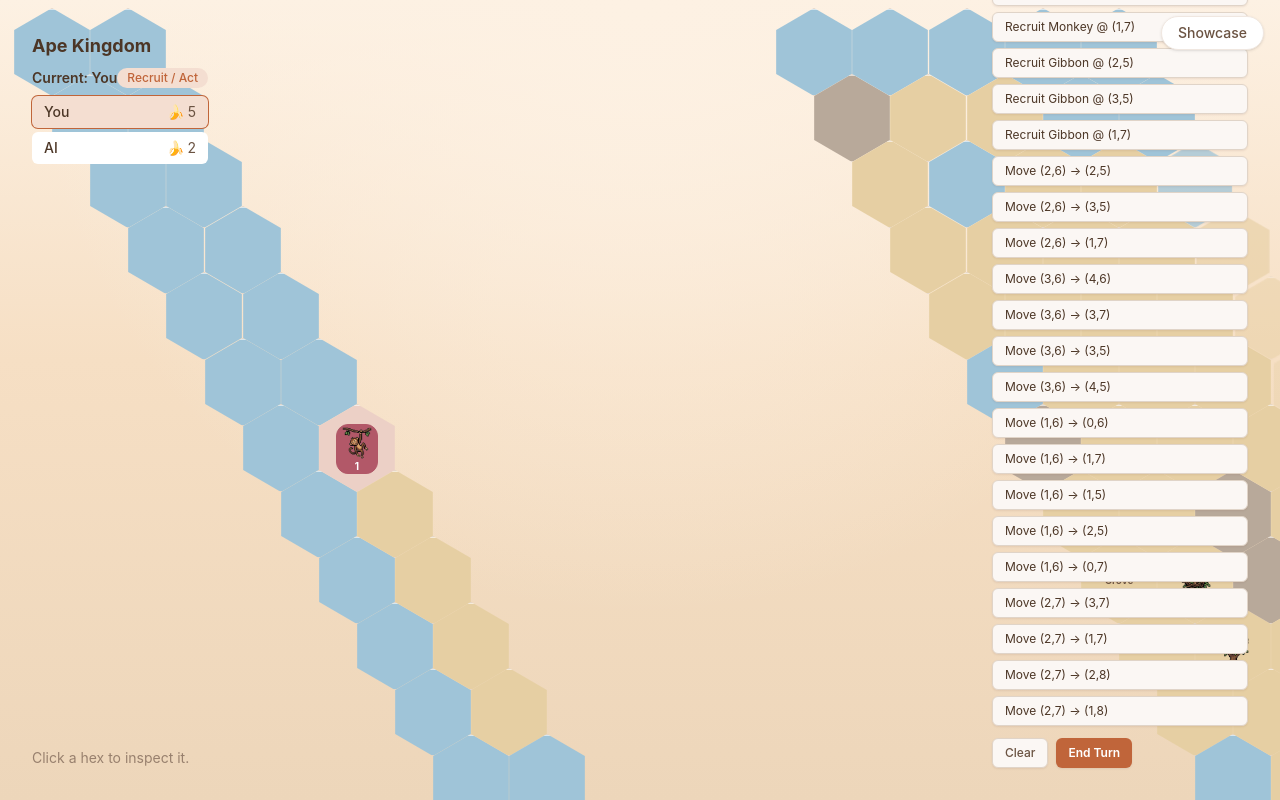
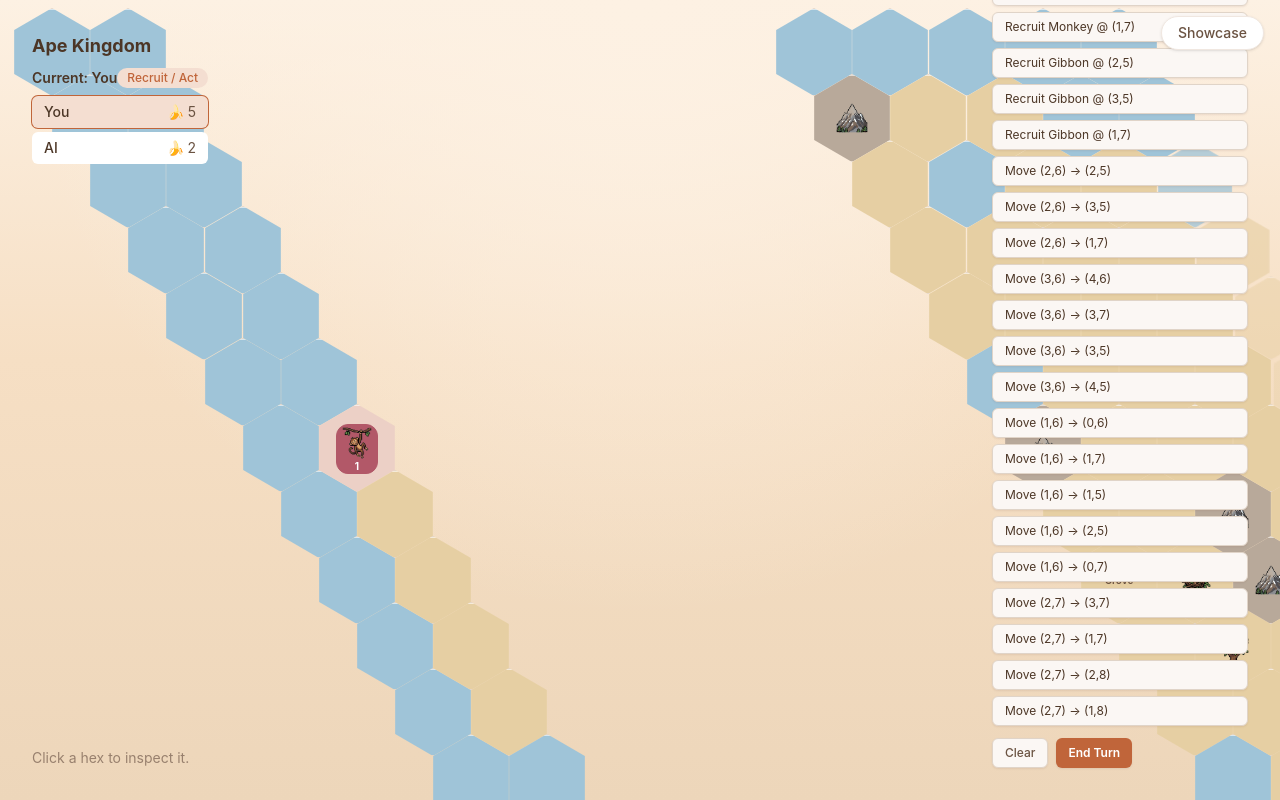
Before and after one commit to AntonLapshin/ape-kingdom, a React (Vite) app: page / in a window 1280 px wide. Built offline with nearby package versions, Linux system fonts and the light colour scheme.

Commit message:
Address review: wire Mountain terrain icon via Cell (#111)
Closes #111

```diff
--- a/src/ui/components/Cell.tsx
+++ b/src/ui/components/Cell.tsx
@@ -1,6 +1,7 @@
 import type { ReactNode } from "react";
 import type { PlayerId } from "../../core/game";
 import type { Terrain } from "../../core/mapGenerator";
+import { gameIcons } from "../../assets/icons";
 import { HEX_SIZE, HEX_CLIP } from "../presentation";
 
 export interface CellProps {
@@ -52,6 +53,17 @@ const TERRAIN_BG: Record<Terrain, string> = {
   land: "bg-terrain-land",
   water: "bg-terrain-water",
   mountain: "bg-terrain-mountain",
+};
+
+/**
+ * Whether a terrain kind is an impassable mountain, which should render the
+ * pixel-art Mountain icon (M16-T2, #111). Not business logic — a read-only
+ * terrain → boolean presentation map.
+ */
+const IS_MOUNTAIN: Record<Terrain, boolean> = {
+  land: false,
+  water: false,
+  mountain: true,
 };
 
 /**
@@ -119,6 +131,15 @@ export function Cell({
         animationDelay: `${animationDelay}ms`,
       }}
     >
+      {IS_MOUNTAIN[terrain] && (
+        <img
+          src={gameIcons.mountain}
+          alt="Mountain terrain"
+          data-testid="terrain-mountain"
+          data-terrain={terrain}
+          className="h-8 w-8 object-contain"
+        />
+      )}
       {children}
     </div>
   );
```
Also changed, not shown: src/ui/presentation.ts (+5 -4 lines), 2 other files (tests, documents, lock files or other folders).
